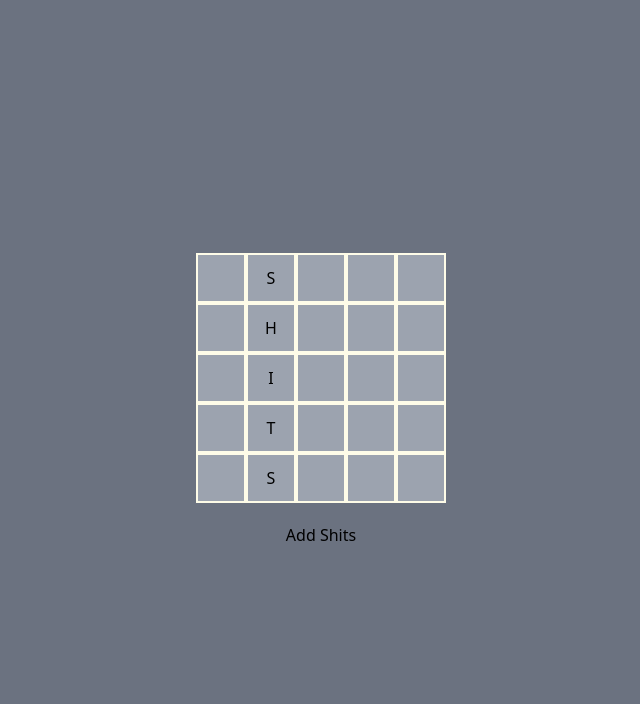
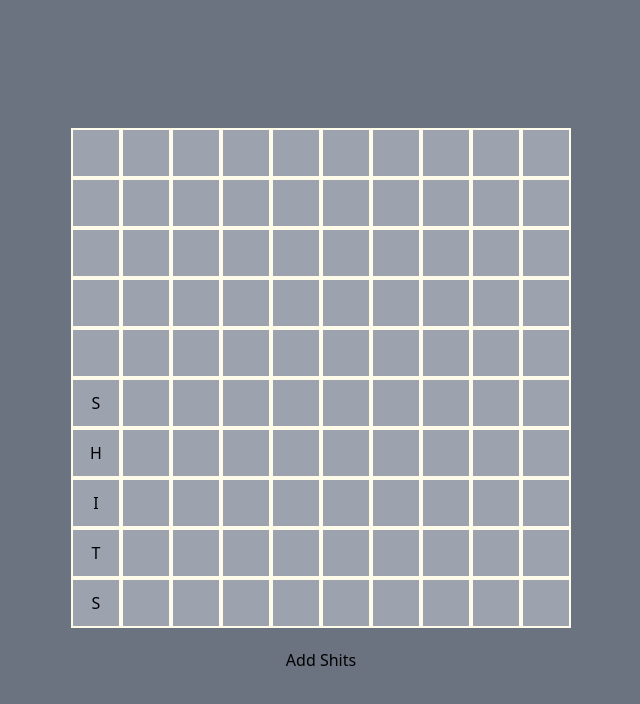
Before and after one commit to stuart-garner/wordsearch, a React (Vite) app: page / in a window 1280 px wide. Shown: the top 704 px of the page, without its empty margins (319-959 px from the left). Built offline with nearby package versions, Linux system fonts and the light colour scheme.

Commit message:
updated grid size

```diff
--- a/src/App.tsx
+++ b/src/App.tsx
@@ -8,7 +8,7 @@ import {
 
 const App = () => {
   const [squareSize, setSquareSize] = useState(50);
-  const [gridSize, setGridSize] = useState(5);
+  const [gridSize, setGridSize] = useState(10);
   const [squares, setSquares] = useState<Array<any>>(setUpGrid(gridSize));
 
   const setWord = (word: string) => {
@@ -50,9 +50,13 @@ const App = () => {
     setWord("Shits");
   };
 
+  const width = squareSize * gridSize;
   return (
     <div className="h-screen w-screen flex justify-center items-center flex-col">
-      <div className={`bg-green-200 flex flex-wrap w-[250px]`}>
+      <div
+        className={`bg-green-200 flex flex-wrap w-[250px]`}
+        style={{ width: width }}
+      >
         {squares.map((item, index) => {
           return (
             <div
```
